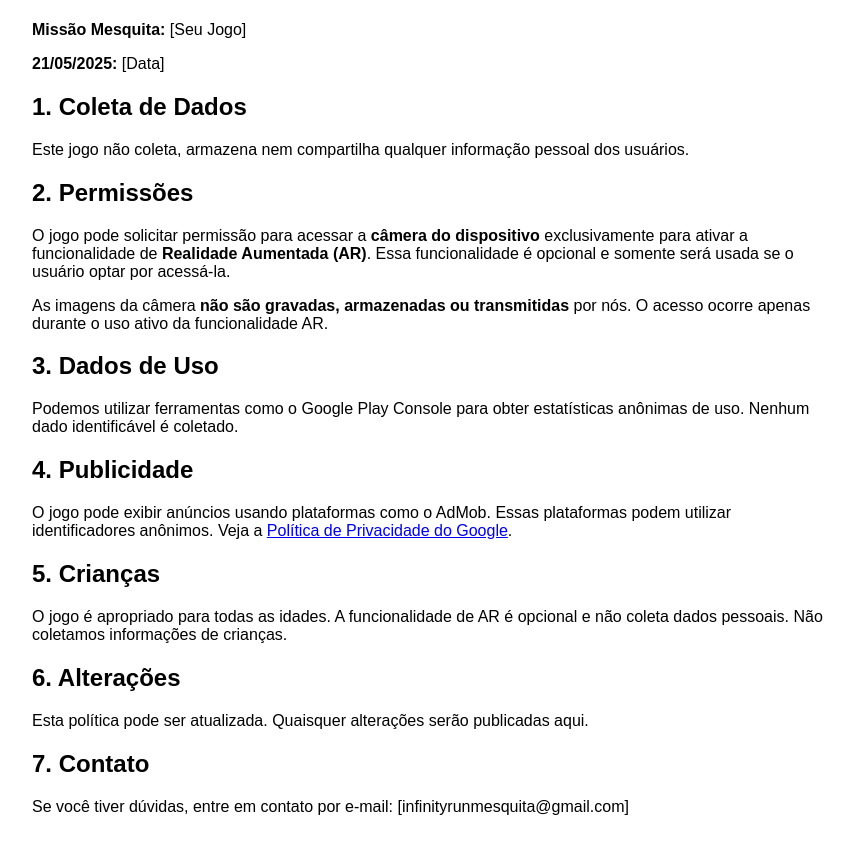
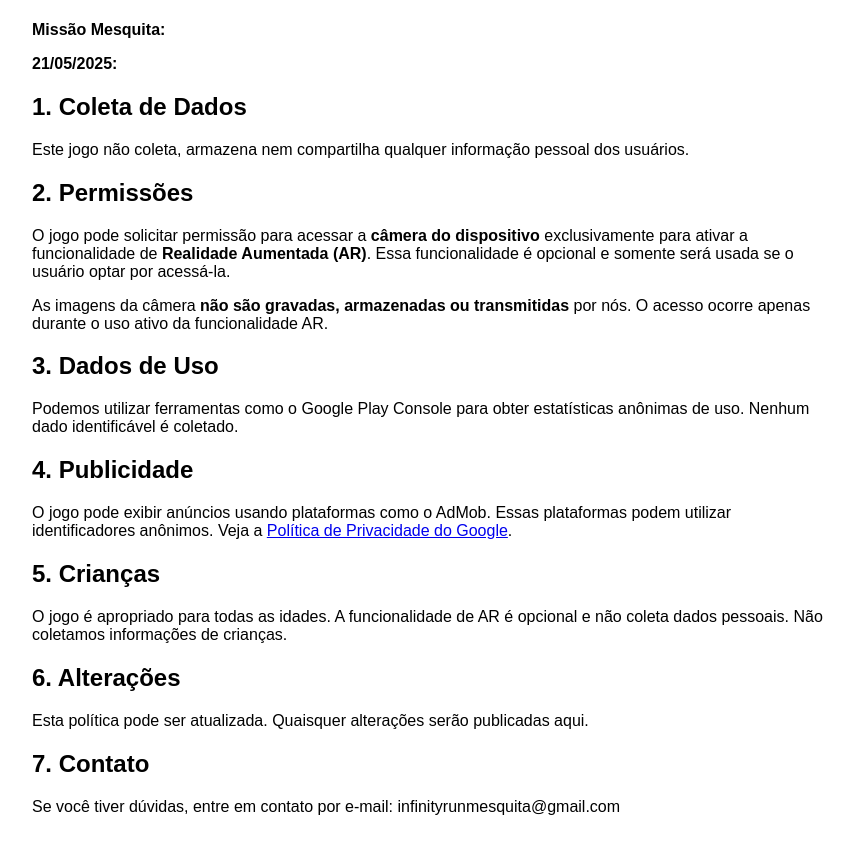
Before and after one commit to Infinitymesquita/Privacy-Policy, a plain HTML site: page index.html in a window 1280 px wide. Shown: the part 79-931 px from the top of the page, without its empty margins (208-1062 px from the left). Drawn offline with Linux system fonts and the light colour scheme.

Commit message:
Update index.html

```diff
--- a/index.html
+++ b/index.html
@@ -7,8 +7,8 @@
 </head>
 <body style="font-family: Arial, sans-serif; max-width: 800px; margin: auto; padding: 20px;">
   <h1>Política de Privacidade</h1>
-  <p><strong>Missão Mesquita:</strong> [Seu Jogo]</p>
-  <p><strong>21/05/2025:</strong> [Data]</p>
+  <p><strong>Missão Mesquita:</strong></p>
+  <p><strong>21/05/2025:</strong></p>
 
   <h2>1. Coleta de Dados</h2>
   <p>Este jogo não coleta, armazena nem compartilha qualquer informação pessoal dos usuários.</p>
@@ -30,6 +30,6 @@
   <p>Esta política pode ser atualizada. Quaisquer alterações serão publicadas aqui.</p>
 
   <h2>7. Contato</h2>
-  <p>Se você tiver dúvidas, entre em contato por e-mail: [infinityrunmesquita@gmail.com]</p>
+  <p>Se você tiver dúvidas, entre em contato por e-mail: infinityrunmesquita@gmail.com</p>
 </body>
 </html>
```
